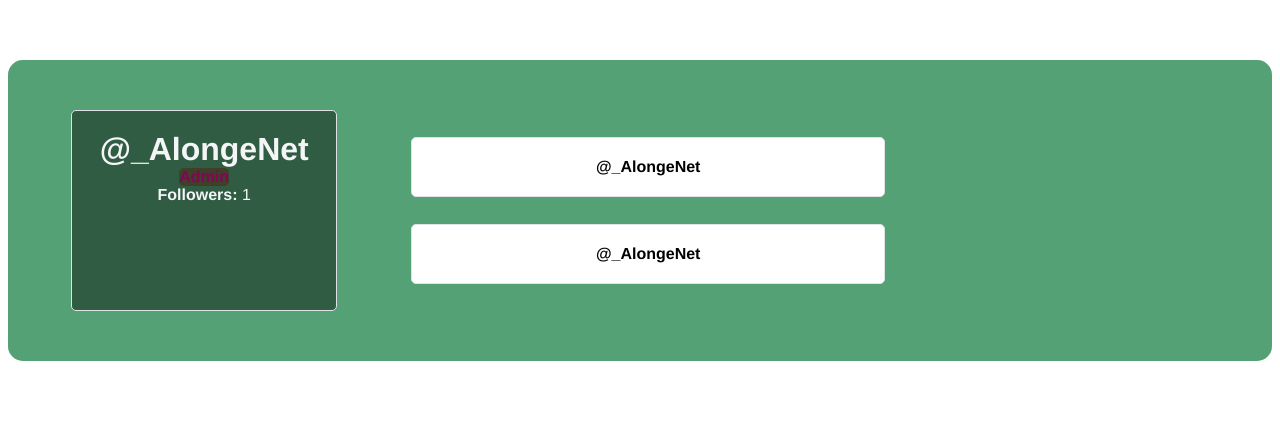
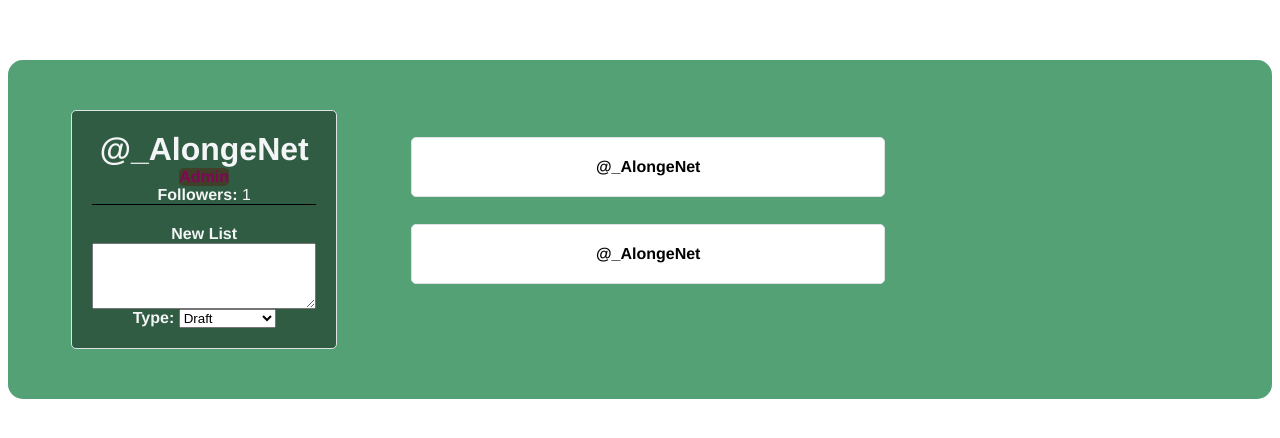
Before and after one commit to AlexseyWeb/peet-Vue-3, a Vue app: page / in a window 1280 px wide. Shown: the top 438 px of the page. Built offline with nearby package versions, Linux system fonts and the light colour scheme.

Commit message:
add list

```diff
--- a/src/components/UserProfile.vue
+++ b/src/components/UserProfile.vue
@@ -7,6 +7,19 @@
             </div>
             <div class="user-profile__follower-count">
                 <strong>Followers:</strong> {{ followers }}
+            </div>
+            <form class="user-profile__create-list">
+              <label for="newList"><strong>New List</strong></label>
+              <textarea id="newList" rows="4"></textarea>
+            </form>
+
+            <div class="user-profile__create-list-type">
+              <label for="newListType"><strong>Type: </strong></label>
+              <select id="newTwoType">
+                <option :value="option.value" v-for="(option, index) in listTypes" :key="index">
+                  {{ option.name }}
+                </option>
+              </select>
             </div>
         </div>
         <div class="user-profile__list-jobs">
@@ -28,6 +41,10 @@ export default {
     components:{ ListItem },
      data(){
     return {
+      listTypes: [
+        {value: 'draft', name: 'Draft'},
+        {value: 'instance', name: 'Instance two'}
+      ],
       followers: 0,
       user: {
         id: 1,
@@ -100,7 +117,12 @@ export default {
 
 }
 
-
+.user-profile__create-list {
+  display:flex;
+  flex-direction: column;
+  border-top: 1px solid black;
+  padding-top: 20px;
+}
 
 h1 {
     margin: 0;
```
